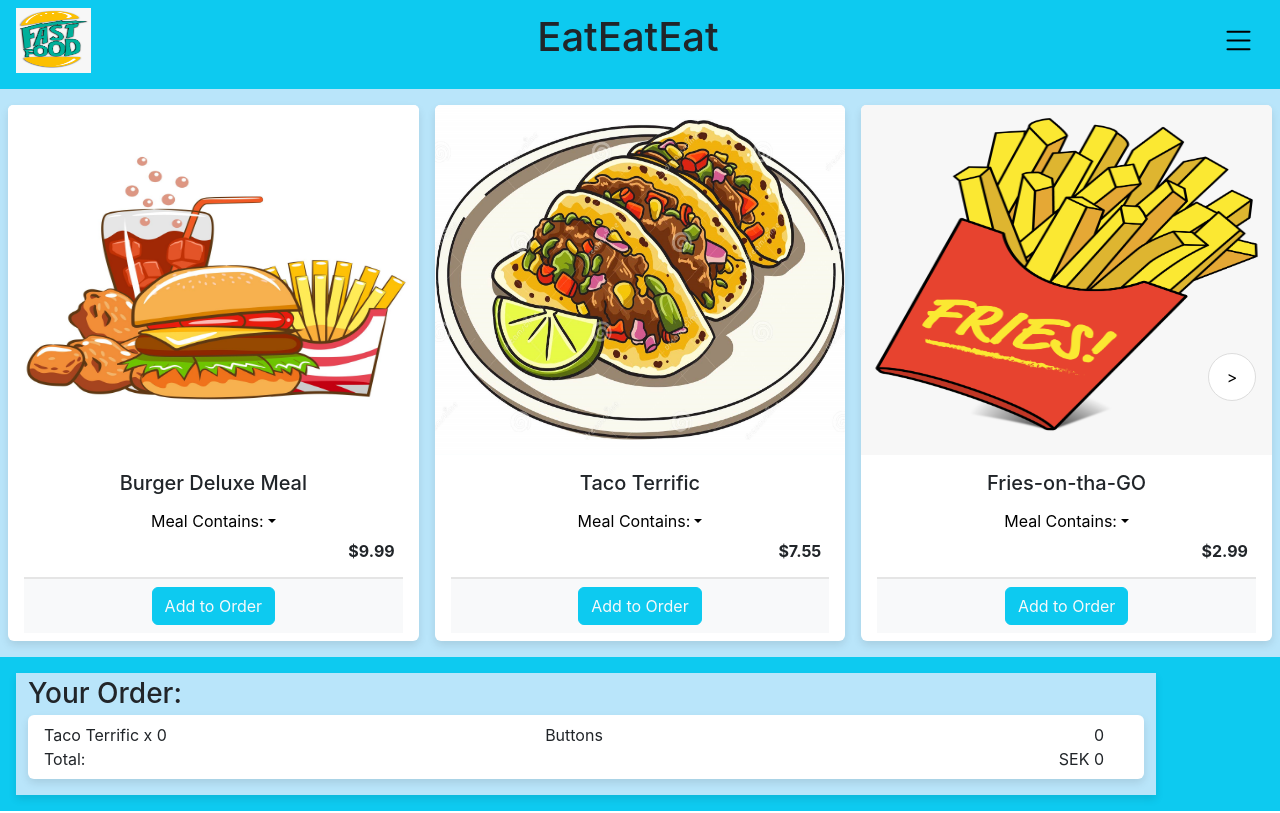
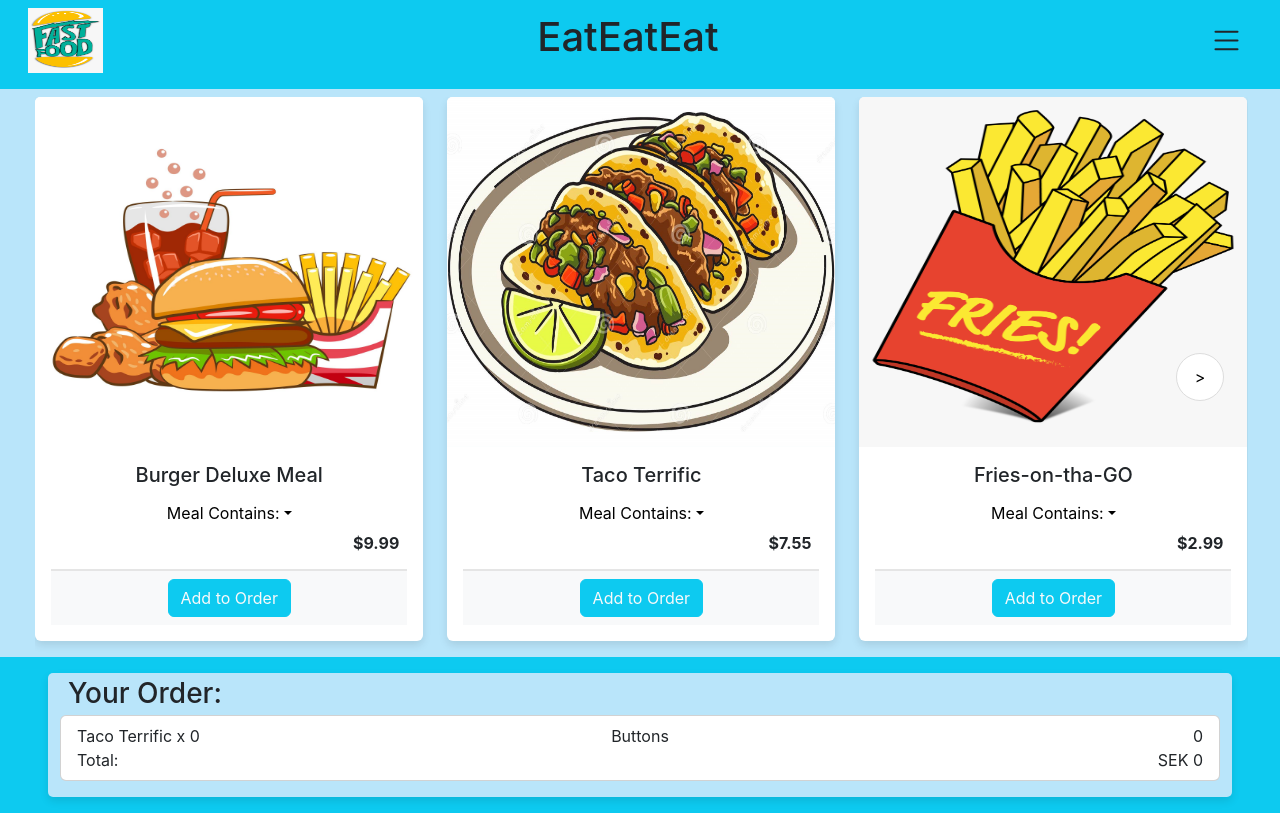
Before and after one commit to PLUPPERT/fast-food-order-app, a React (Create React App) app: page / in a window 1280 px wide. Built offline with nearby package versions, Linux system fonts and the light colour scheme.

Commit message:
- Have a war with the styling

```diff
--- a/src/App.css
+++ b/src/App.css
@@ -1,4 +1,6 @@
-.container-fluid {
+.main-container {
+  width: 100%;
   background-color: rgb(185, 229, 250);
   padding: 0 !important;
+  overflow-x: hidden;
 }
--- a/src/App.js
+++ b/src/App.js
@@ -69,7 +69,7 @@ function App() {
   const logo = "logo.png";
 
   return (
-    <Container fluid>
+    <Container fluid className="main-container">
       <NavBar logo={logo} />
       <MenuList data={menuData} show={3} />
       <Footer
--- a/src/components/Footer.css
+++ b/src/components/Footer.css
@@ -1,14 +1,17 @@
 .footer-div {
-}
-
-.app-footer {
+  width: 100%;
+  padding-left: 3em;
+  padding-right: 3em;
+  padding-top: 1em;
+  padding-bottom: 1em;
 }
 
 .order-container {
   border: none;
   background-color: rgb(185, 229, 250);
   box-shadow: 0 4px 8px rgba(0, 0, 0, 0.1);
+  border-radius: 5px;
 }
 
-.order-card {
-}
+/* .order-card {
+} */
--- a/src/components/Footer.js
+++ b/src/components/Footer.js
@@ -7,10 +7,9 @@ const Footer = (props) => {
   var { updateOrder, resetOrder, totalPrice, orderList, prices } = props;
 
   return (
-    <div className="footer-div">
-      <footer className="app-footer bg-info py-3">
-        <Container className="order-container mx-3 pt-1 pb-3">
-          <CardTitle as={"h3"} className="pb-1">
+    <div className="footer-div bg-info">
+      <Container fluid className="order-container pt-1 pb-3">
+        <CardTitle as={"h3"} className="pb-1 ps-2">
           Your Order:
         </CardTitle>
         <Card className="order-card py-2 px-3">
@@ -28,7 +27,6 @@ const Footer = (props) => {
           </Row>
         </Card>
       </Container>
-      </footer>
     </div>
   );
 };
--- a/src/components/MenuList.css
+++ b/src/components/MenuList.css
@@ -1,19 +1,18 @@
 .carousel-container {
-  width: 100%;
   display: flex;
   flex-direction: column;
+  width: 100%;
+  padding-left: 2.2em;
+  padding-right: 2em;
 }
 
 .carousel-wrapper {
   display: flex;
-  width: 100%;
   position: relative;
 }
 
 .carousel-content-wrapper {
   overflow: hidden;
-  width: 100%;
-  height: 100%;
 }
 
 .carousel-content {
@@ -30,7 +29,6 @@
 }
 
 .carousel-content > * {
-  width: 100%;
   flex-shrink: 0;
   flex-grow: 1;
 }
@@ -64,63 +62,64 @@
   right: 24px;
 }
 
-.card {
-  display: block;
+.meal-card {
+  flex-shrink: 1;
   border: none;
   box-shadow: 0 4px 8px rgba(0, 0, 0, 0.1);
+  min-width: 32%;
+  margin-right: 1.5em;
+  margin-bottom: 1em;
 }
 
-.image {
-  display: block;
-  width: 100%;
-  height: auto;
+.meal-card-image {
+  max-height: 65%;
 }
 
-.card-title {
+.meal-card-title {
   cursor: default;
 }
 
-.dropdown-toggle {
+.meal-card-dropdown-toggle {
   background-color: transparent;
   color: black;
   border: none;
 }
 
-.dropdown-toggle:hover {
+.meal-card-dropdown-toggle:hover {
   background-color: transparent;
   color: blue;
   border: none;
 }
 
-.dropdown-toggle:hover:not(:active) {
+.meal-card-dropdown-toggle:hover:not(:active) {
   background-color: transparent;
   color: blue;
   border: none;
 }
 
-.dropdown-toggle:active:hover {
+.meal-card-dropdown-toggle:active:hover {
   background-color: transparent;
   color: blue;
   border: none;
 }
 
-.dropdown-toggle:focus-within {
+.meal-card-dropdown-toggle:focus-within {
   background-color: transparent;
   color: blue;
   border: none;
 }
 
-.dropdown-toggle:not(:focus) {
+.meal-card-dropdown-toggle:not(:focus) {
   background-color: transparent;
   color: black;
   border: none;
 }
 
-.dropdown-toggle:not(:focus-within) {
+.meal-card-dropdown-toggle:not(:focus-within) {
   background-color: transparent;
   border: none;
 }
 
-.dropdown-menu {
+.meal-card-dropdown-menu {
   background-color: rgb(255, 241, 207);
 }
--- a/src/components/MenuList.js
+++ b/src/components/MenuList.js
@@ -63,21 +63,25 @@ const MenuListCarousel = (props) => {
           >
             {data.map((meal) => {
               const cardElement = (
-                <div>
-                  <Card className="mt-2 mb-3 mx-2">
+                <Card className="meal-card">
                   <Image
-                      className="card-img-top"
+                    className="meal-card-image card-img-top"
                     src={meal.image}
                     alt={meal.title}
                     height={350}
                   />
-                    <Card.Body className="pb-2">
-                      <Card.Title className="text-center">
+                  <Card.Body className="meal-card-body">
+                    <Card.Title className="meal-card-title text-center">
                       {meal.title}
                     </Card.Title>
                     <Dropdown className="text-center" drop="down-centered">
-                        <Dropdown.Toggle>Meal Contains:</Dropdown.Toggle>
-                        <Dropdown.Menu flip={true}>
+                      <Dropdown.Toggle className="meal-card-dropdown-toggle">
+                        Meal Contains:
+                      </Dropdown.Toggle>
+                      <Dropdown.Menu
+                        className="meal-card-dropdown-menu"
+                        flip={true}
+                      >
                         {meal.content.map((item) => {
                           const mealItem = (
                             <Dropdown.Item disabled className="text-dark">
@@ -110,7 +114,6 @@ const MenuListCarousel = (props) => {
                     </Container>
                   </Card.Body>
                 </Card>
-                </div>
               );
               return cardElement;
             })}
--- a/src/components/NavBar.css
+++ b/src/components/NavBar.css
@@ -1,9 +1,11 @@
 .navbar {
+  width: 100%;
   padding-top: 0 !important;
 }
 
-.row {
+.nav-row {
   width: 100% !important;
+  max-width: 100%;
 }
 
 .main-title:hover {
@@ -14,7 +16,7 @@
   cursor: pointer;
 }
 
-.dropdown-menu {
+.nav-dropdown-menu {
   left: auto;
   right: 0;
 }
--- a/src/components/NavBar.js
+++ b/src/components/NavBar.js
@@ -10,7 +10,7 @@ const NavBar = (props) => {
   return (
     <Navbar>
       <Container fluid className="bg-info">
-        <Row className="pt-2 pb-3">
+        <Row className="nav-row pt-2 pb-3">
           <Col md={2} sm={4}>
             <a href="#Home">
               <img
@@ -32,7 +32,7 @@ const NavBar = (props) => {
                 size={35}
                 className="dropdown-toggler text-end"
               />
-              <Dropdown.Menu className="dropdown-menu bg-secondary">
+              <Dropdown.Menu className="nav-dropdown-menu bg-secondary">
                 <Dropdown.Item
                   href="#/action-1"
                   className="light-dropdown-item bg-light"
```
Lines whose indentation alone changed are shown as unchanged.
